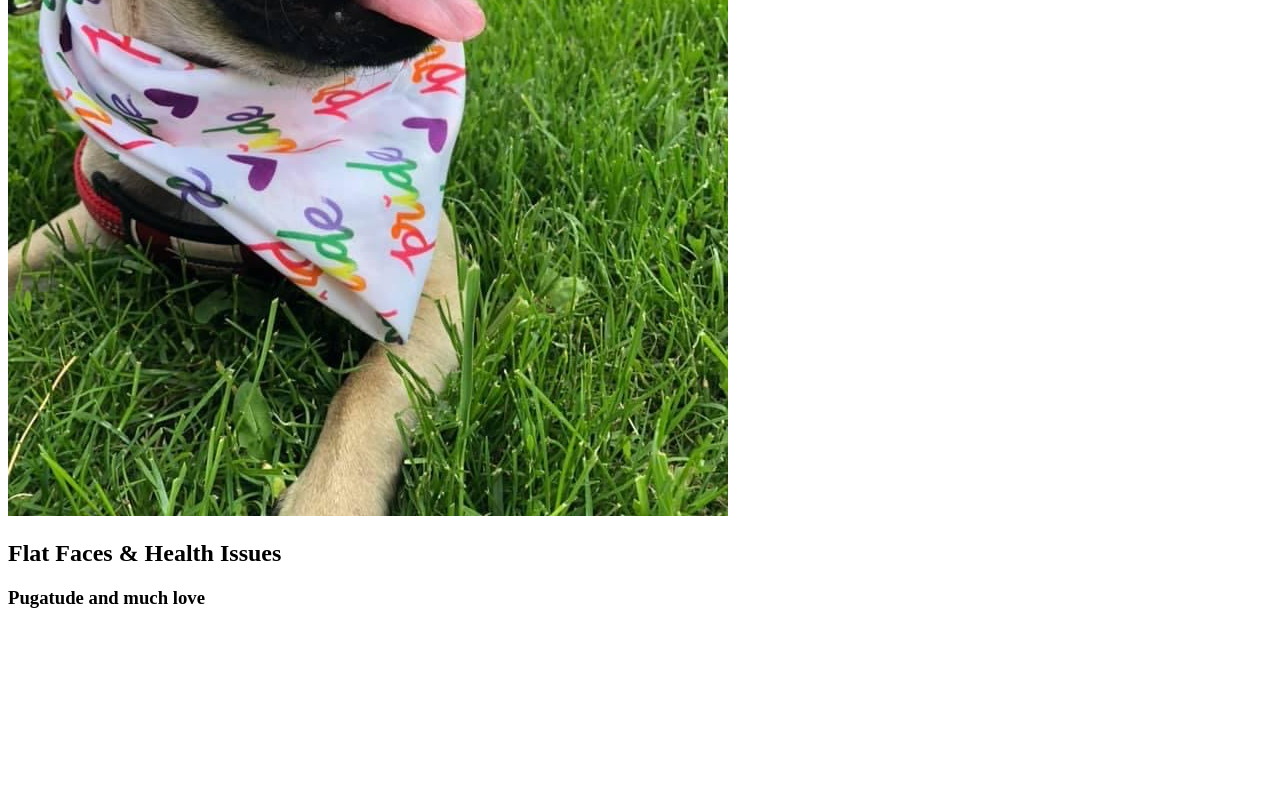
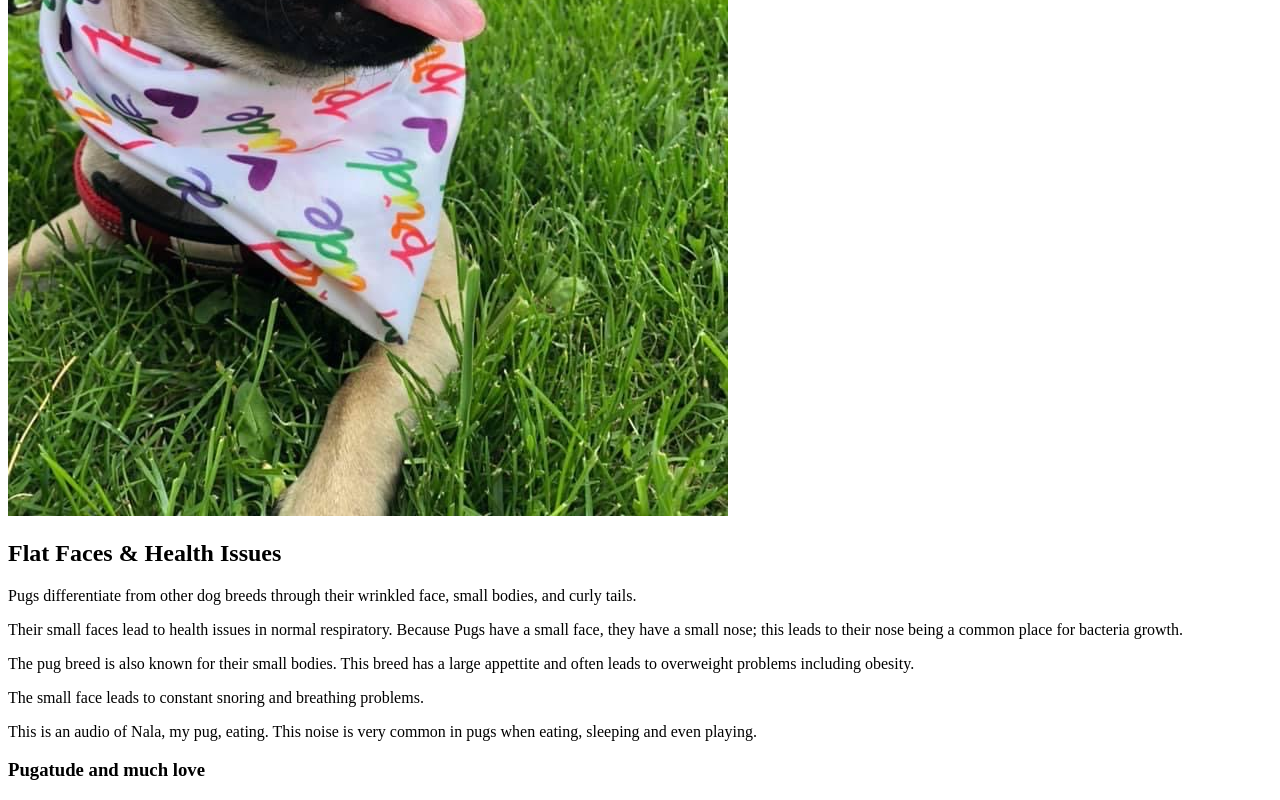
Before and after one commit to xxyh13/Project-1, a plain HTML site: page pugs.html in a window 1280 px wide. Shown: the part 673-1473 px from the top of the page. Before the commit the page ends 1300 px from the top, so only its background shows below. Drawn offline with Linux system fonts and the light colour scheme.

Commit message:
added audio to pugs.html

```diff
--- a/pugs.html
+++ b/pugs.html
@@ -17,6 +17,14 @@
 <img src="media/Nala.jpg" alt="Nala in summmer">
 
 <h2>Flat Faces & Health Issues</h2>
+<p>Pugs differentiate from other dog breeds through their wrinkled face, small bodies, and curly tails.</p>
+<p>Their small faces lead to health issues in normal respiratory. Because Pugs have a small face, they have a small nose; this leads to their nose being a common place for bacteria growth.</p>
+<p>The pug breed is also known for their small bodies. This breed has a large appettite and often leads to overweight problems including obesity.</p>
+<p>The small face leads to constant snoring and breathing problems.</p>
+<audio src="media/Pugs.m4a">
+</audio>
+<p>This is an audio of Nala, my pug, eating. This noise is very common in pugs when eating, sleeping and even playing.</p>
+
 <h3>Pugatude and much love</h3>
 
   </body>
```
